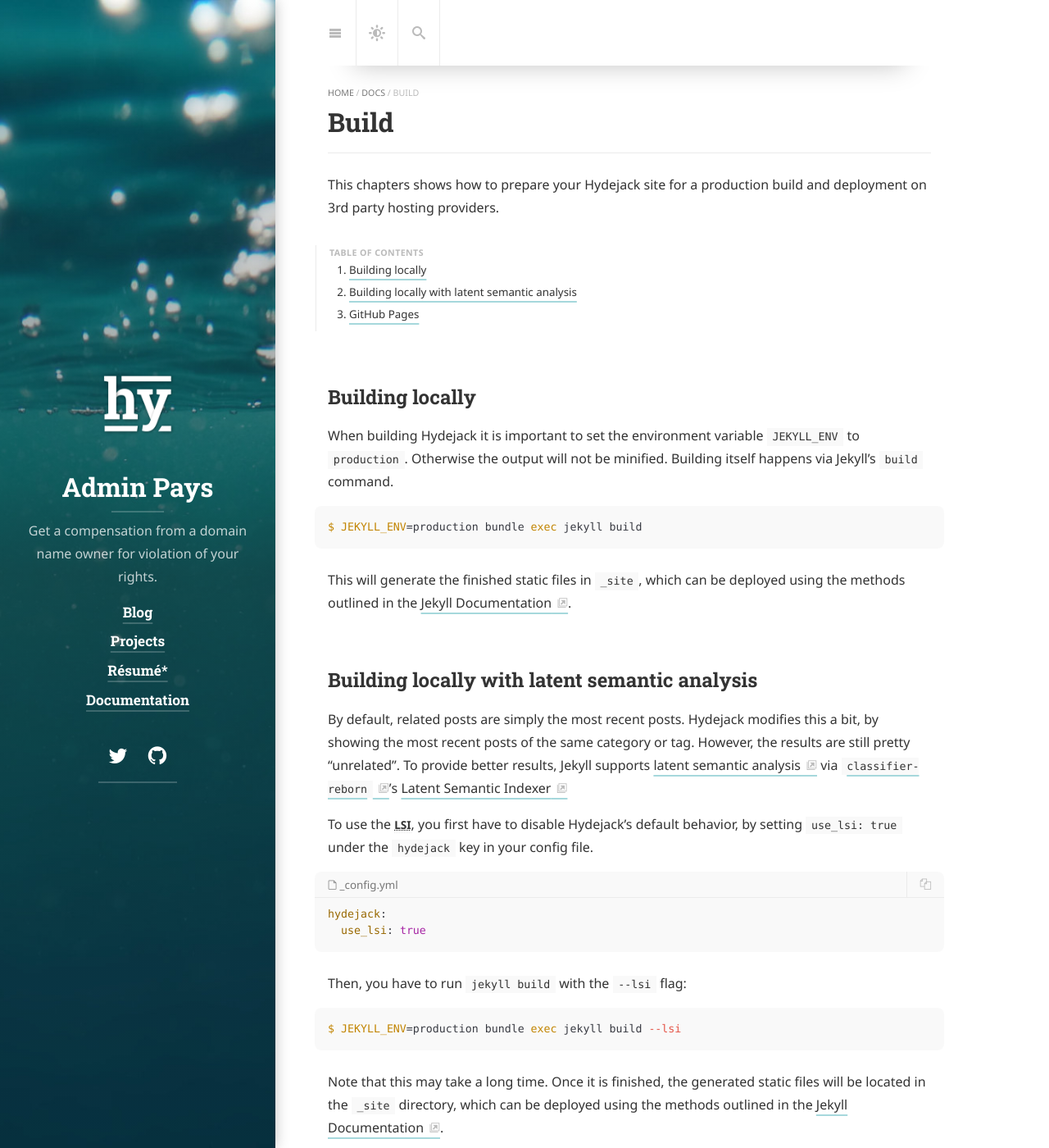
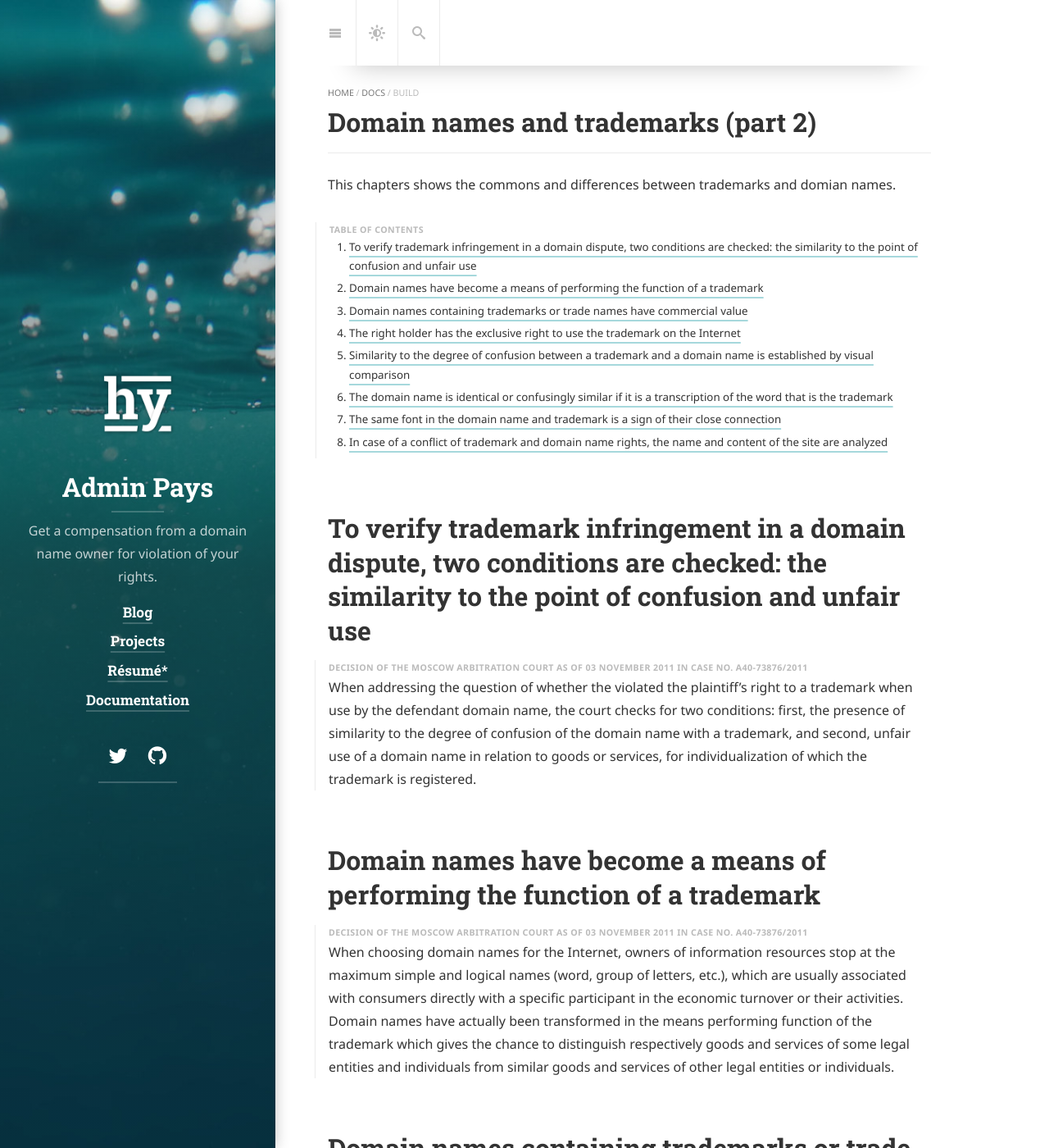
Before and after one commit to xCounsel/adminpays, a Jekyll site: the page built from docs/build.md, in a window 1280 px wide and 1400 px high. Shown: the whole window at 82% size. Built offline with Jekyll 4.4.1, drawn with Linux system fonts in a browser that asks for light colours; cached includes are drawn as plain includes; nearby versions of some CDN libraries; some web fonts are replaced; library files that are not in the unit come from our copies; some of the changed text lies outside the part shown.

Commit message:
Update build.md

````diff
--- a/docs/build.md
+++ b/docs/build.md
@@ -1,86 +1,73 @@
 ---
 layout: page
-title: Build
+title: Domain names and trademarks (part 2)
 description: >
-  This chapters shows how to prepare your Hydejack site for a production build and deployment on 3rd party hosting providers.
+  This chapters shows the commons and differences between trademarks and domian names.
 hide_description: true
 sitemap: false
 ---
 
-This chapters shows how to prepare your Hydejack site for a production build and deployment on 3rd party hosting providers.
+This chapters shows the commons and differences between trademarks and domian names.
 
 0. this unordered seed list will be replaced by toc as unordered list
 {:toc}
 
-## Building locally
-When building Hydejack it is important to set the environment variable `JEKYLL_ENV` to `production`.
-Otherwise the output will not be minified. Building itself happens via Jekyll's `build` command.
+# To verify trademark infringement in a domain dispute, two conditions are checked: the similarity to the point of confusion and unfair use
 
-~~~bash
-$ JEKYLL_ENV=production bundle exec jekyll build
-~~~
+When addressing the question of whether the violated the plaintiff's right to a trademark when use by the defendant domain name, the court checks for two conditions: first, the presence of similarity to the degree of confusion of the domain name with a trademark, and second, unfair use of a domain name in relation to goods or services, for individualization of which the trademark is registered.
+{:.note title="Decision of the Moscow Arbitration court as of 03 November 2011 in case no. A40-73876/2011"}
 
-This will generate the finished static files in `_site`,
-which can be deployed using the methods outlined in the [Jekyll Documentation][deploy].
+# Domain names have become a means of performing the function of a trademark
+
+When choosing domain names for the Internet, owners of information resources stop at the maximum simple and logical names (word, group of letters, etc.), which are usually associated with consumers directly with a specific participant in the economic turnover or their activities. Domain names have actually been transformed in the means performing function of the trademark which gives the chance to distinguish respectively goods and services of some legal entities and individuals from similar goods and services of other legal entities or individuals.
+{:.note title="Decision of the Moscow Arbitration court as of 03 November 2011 in case no. A40-73876/2011"}
 
 
-## Building locally with latent semantic analysis
-By default, related posts are simply the most recent posts.
-Hydejack modifies this a bit, by showing the most recent posts of the same category or tag.
-However, the results are still pretty "unrelated".
-To provide better results, Jekyll supports [latent semantic analysis][lsa] via [`classifier-reborn`][crb]'s
-[Latent Semantic Indexer][lsi]
+# Domain names containing trademarks or trade names have commercial value
 
-To use the LSI, you first have to disable Hydejack's default behavior,
-by setting `use_lsi: true` under the `hydejack` key in your config file.
+Domain names that contain trademarks or trade names have commercial value.
+{:.note title="Decision of the Moscow Arbitration court as of 03 November 2011 in case no. A40-73876/2011"}
 
-~~~yml
-# file: `_config.yml`
-hydejack:
-  use_lsi: true
-~~~
+# The right holder has the exclusive right to use the trademark on the Internet
 
-Then, you have to run `jekyll build` with the `--lsi` flag:
+The plaintiff as the right holder has an exclusive (priority) right to use own trademark in any manner not contrary to the law, including on the Internet.
+{:.note title="Decision of the Moscow Arbitration court as of 03 November 2011 in case no. A40-73876/2011"}
 
-~~~bash
-$ JEKYLL_ENV=production bundle exec jekyll build --lsi
-~~~
+Thus, it should be noted that the plaintiff as the right holder has an exclusive (priority) right to use its trademark in any manner not contrary to the law, including the Internet.
+{:.note title="Decision of the Moscow Arbitration court as of 28 may 2012 in case no. A40-25696/2012"}
+
+# Similarity to the degree of confusion between a trademark and a domain name is established by visual comparison
+
+Thus, the court, assessing the evidence, concluded that the visual comparison of symbols are located in domain names "higer.ru" and "хайгер.рф", with the trademark of the plaintiff, the similarity to the extent of confusion of its individual elements is the place to be, which is a violation of the exclusive rights of the plaintiff.
+{:.note title="Decision of the Moscow Arbitration court as of 03 November 2011 in case no. A40-73876/2011"}
+
+# The domain name is identical or confusingly similar if it is a transcription of the word that is the trademark
 
 
-Note that this may take a long time.
-Once it is finished, the generated static files will be located in the `_site` directory,
-which can be deployed using the methods outlined in the [Jekyll Documentation][deploy].
+Domain name "higer.ru" and trademark are made of some letters of the alphabet and their reading, and it develops a strong belief about their close relationship, at the same time, the domain name "хайгер.рф" at its core is a transcription of the word ""HIGER" translated into Russian, which is not disputed by the parties in the case and is obvious.
+{:.note title="Decision of the Moscow Arbitration court as of 03 November 2011 in case no. A40-73876/2011"}
+<br/>
+
+Domain names MIRAX.ME and MIRAX.TV, registered by the defendant, include the word "MIRAX" in English language, completely identical to the degree of confusion to the trademark MIRAX, as well as the trademark "МИРАКС" in Russian language, which corresponds to the degree of confusion of the English transcription of the word "MIRAX".
+{:.note title="Decision of the Moscow Arbitration court as of 28 November 2011 in case no. A40-40435/2011"}
 
 
-## GitHub Pages
-If you're using the Starter Kit for GitHub pages, all you have to do is push your repository:
+# The same font in the domain name and trademark is a sign of their close connection
 
-```bash
-$ git add .
-$ git commit "Update"
-$ git push origin master
-```
+The disputed designation of the domain name and the protected trademark are executed by one font of the Latin alphabet, and at their reading it develops a strong belief about their close relationship.
+{:.note title="Decision of the Moscow Arbitration court as of 08 April 2011 in case no. A40-152587/2010"}
+<br/>
 
-<!-- ## GitHub Pages
-To deploy to GitHub Pages, the steps are:
+The disputed designation of the domain name and the protected trademark are executed by one font of the Latin alphabet, and at their reading it develops a strong belief about their close relationship.
+{:.note title="Decision of the Moscow Arbitration court as of 28 may 2012 in case no. A40-25696/2012"}
 
-~~~bash
-$ cd _site
-$ git init # you only need to do this once
-$ git remote add origin <github_remote_url> # you only need to do this once
-$ git add .
-$ git commit -m "Build"
-$ git push origin master:<remote_branch>
-$ cd ..
-~~~
 
-`github_remote_url`
-: Find this on your repository's GitHub page.
+# In case of a conflict of trademark and domain name rights, the name and content of the site are analyzed
 
-`remote_branch`
-: Either `master` for "user or organization pages", or `gh-pages` for "project pages"
+The Plaintiff owned trademarks and the domain name "bolshoi.me" are similar to the point of confusion, that follows from visual examination of the symbols.  The name of the website and its content are used for the realization of theater tickets, i.e. in the same field of activity as the right holder.
+{:.note title="The decision of the Moscow Arbitration court as of April 4, 2013 in the case № A40-162939/2012"}
 
-More on [user, organization, and project pages](https://help.github.com/articles/user-organization-and-project-pages/). -->
+
 
 
 <!-- Continue with [Advanced](advanced.md){:.heading.flip-title}
````
